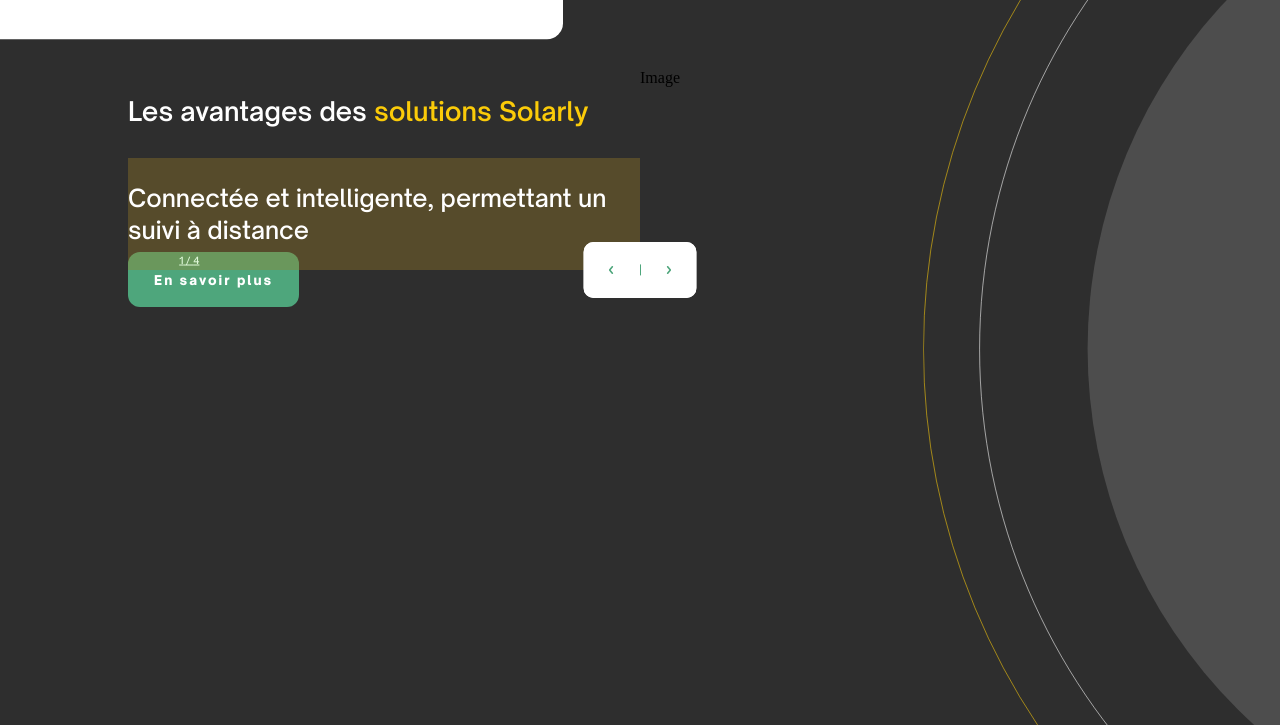
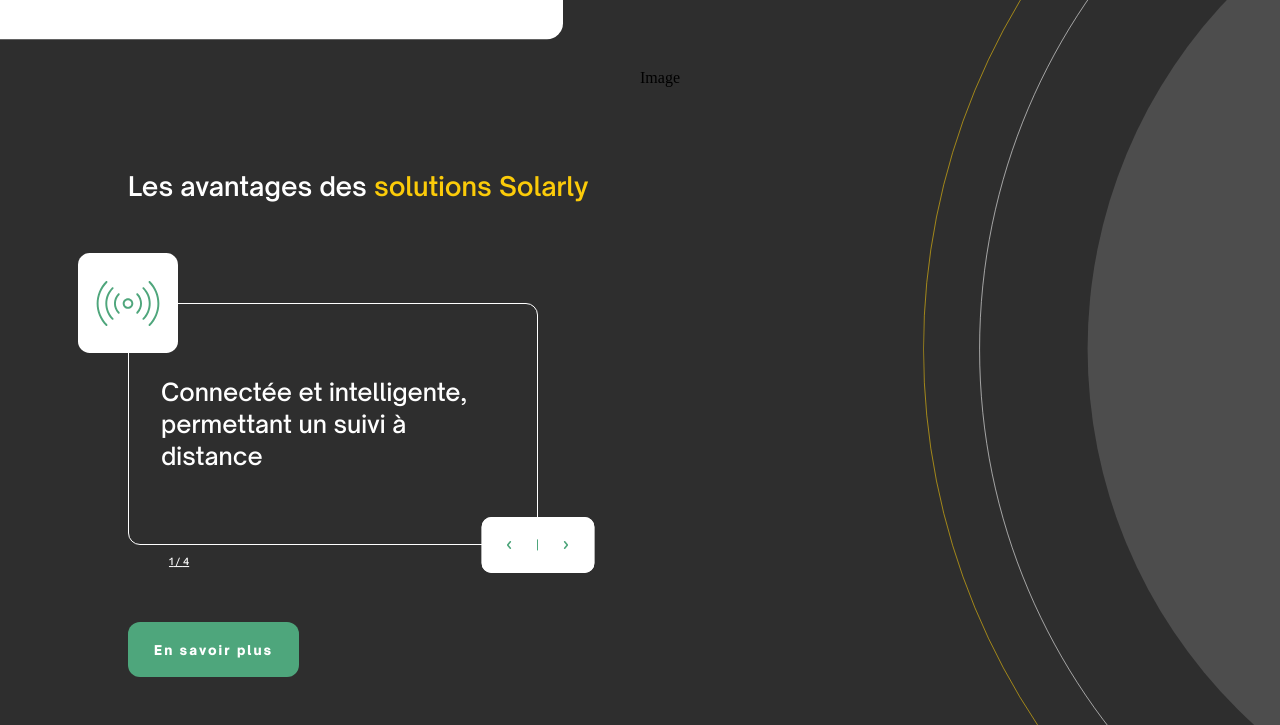
Before and after one commit to itskyrillos/atelier-design-test, a website built with webpack: page src/index.html in a window 1280 px wide. Shown: the part 1496-2221 px from the top of the page. Built offline with nearby package versions, Linux system fonts and the light colour scheme.

Commit message:
Update slider

```diff
--- a/src/css/components/_slider.scss
+++ b/src/css/components/_slider.scss
@@ -1,9 +1,30 @@
 .slider {
 	position: relative;
-	background-color: rgba($color: #f51313, $alpha: 0.2);
+	width: 80%;
+	margin-top: 6rem;
+	margin-bottom: 6rem;
 
-	&__wrapper {
-		background-color: rgba($color: #5dd439, $alpha: 0.2);
+	&__icon {
+		position: absolute;
+		z-index: 10;
+		top: 0;
+		left: 0;
+		width: 6.25rem;
+		height: 6.25rem;
+		object-fit: contain;
+		object-position: center;
+		transform: translate(-50%, -50%);
+	}
+
+	.swiper {
+		border: 1px $white solid;
+		border-radius: 12px;
+	}
+
+	&__slide {
+		width: 100%;
+		padding: 3rem 2rem;
+		box-sizing: border-box;
 	}
 	&__text {
 		font-family: $opensauce;
@@ -22,13 +43,13 @@
 		font-size: 0.6rem;
 		color: $white;
 		text-decoration: underline;
-		transform: translate(10%, 50%);
+		transform: translate(10%, 200%);
 	}
 
 	&__btn {
 		display: flex;
 		position: absolute;
-		z-index: 30;
+		z-index: 10;
 		bottom: 0;
 		right: 0;
 		width: 7.063rem;
--- a/src/css/pages/_home.scss
+++ b/src/css/pages/_home.scss
@@ -61,5 +61,9 @@
 			position: relative;
 			z-index: 20;
 		}
+
+		&__title {
+			margin-top: 6rem;
+		}
 	}
 }
--- a/src/index.html
+++ b/src/index.html
@@ -80,24 +80,26 @@
                 <div class="container">
                     <div class="layout">
                         <div class="layout__item">
-                            <h2 class="heading --h2 --white">Les avantages des <span class="heading --yellow">solutions
+                            <h2 class="heading --h2 --white home__benefits__title">Les avantages des <span
+                                    class="heading --yellow">solutions
                                     Solarly</span></h2>
                             <div class="slider">
+                                <img class="slider__icon" src="./images/informative.svg" alt="">
                                 <div class="swiper">
-                                    <div class="swiper-wrapper slider__wrapper">
-                                        <div class="swiper-slide">
+                                    <div class="swiper-wrapper">
+                                        <div class="swiper-slide slider__slide">
                                             <p class="slider__text">Connectée et intelligente, permettant un suivi à
                                                 distance</p>
                                         </div>
-                                        <div class="swiper-slide">
+                                        <div class="swiper-slide slider__slide">
                                             <p class="slider__text">Connectée et intelligente, permettant un suivi à
                                                 distance</p>
                                         </div>
-                                        <div class="swiper-slide">
+                                        <div class="swiper-slide slider__slide">
                                             <p class="slider__text">Connectée et intelligente, permettant un suivi à
                                                 distance</p>
                                         </div>
-                                        <div class="swiper-slide">
+                                        <div class="swiper-slide slider__slide">
                                             <p class="slider__text">Connectée et intelligente, permettant un suivi à
                                                 distance</p>
                                         </div>
@@ -111,7 +113,7 @@
                                     <div class="slider__btn__next">next</div>
                                 </div>
                             </div>
-                            <a class="link --green" href="">En savoir plus</a>
+                            <a class="link --green home__benefits__link" href="">En savoir plus</a>
 
                         </div>
                         <div class="layout__item">Image</div>
--- a/src/js/index.js
+++ b/src/js/index.js
@@ -1,2 +1,2 @@
+import './slider'
 import '../css/main.scss'
-import './slider'
--- a/src/js/slider.js
+++ b/src/js/slider.js
@@ -7,7 +7,7 @@
 Swiper.use([Navigation, Pagination])
 
 const swiper = new Swiper('.swiper', {
-
+  // centeredSlides: true,
   // If we need pagination
   pagination: {
     el: '.slider__pagination',
@@ -16,8 +16,8 @@
 
   // Navigation arrows
   navigation: {
-    nextEl: '.slider__btn__prev',
-    prevEl: '.slider__btn__next'
+    nextEl: '.slider__btn__next',
+    prevEl: '.slider__btn__prev'
   }
 
 })
```
Also changed, not shown: src/images/informative.svg (added).
